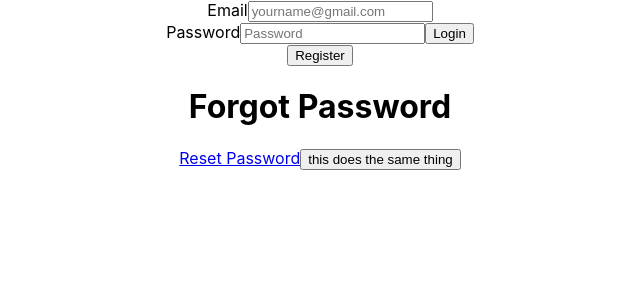
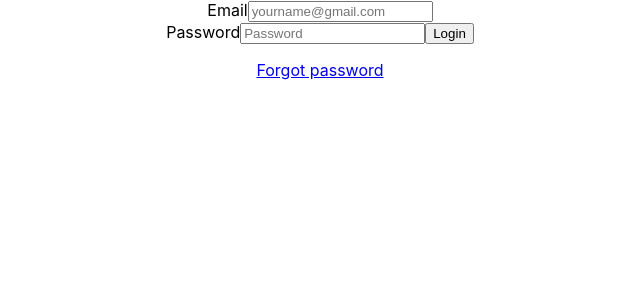
Before and after one commit to Malone99/react_fundamentals, a React (Create React App) app: page /login in a window 1280 px wide. Shown: the top 300 px of the page, without its empty margins (320-960 px from the left). Built offline with nearby package versions, Linux system fonts and the light colour scheme.

Commit message:
router fixed

```diff
--- a/src/App.js
+++ b/src/App.js
@@ -6,6 +6,7 @@ import { Route, Routes } from 'react-router-dom';
 import ResetPassword from './ResetPassword';
 import ForgotPasword from './ForgotPassword';
 import EmailClient from './EmailClient';
+import { Link, useNavigate } from "react-router-dom";
 
 // route === "login" && <Login setRoute={setRoute} />
 // if route === "login" then return <Login />
@@ -34,12 +35,15 @@ function App() {
     <div className="App">
 
         <Routes >
+          <Route path='/' element={<div>
+            <Link to='/login'>Click me Friend</Link>
+          </div>}></Route>
           <Route path='/login'  element={<Login></Login>}></Route>
           <Route path='/register'  element={<Register></Register>}></Route>
           <Route path='/forgot-password' element= {<ForgotPasword></ForgotPasword>}></Route>
           <Route path='/reset-password'  element={<ResetPassword></ResetPassword>}></Route>
         </Routes>
-        <ForgotPasword> </ForgotPasword>
+
 
       {/* {
         routes.map(route => (
--- a/src/ForgotPassword.jsx
+++ b/src/ForgotPassword.jsx
@@ -1,15 +1,17 @@
 import React from "react";
 import { Link, useNavigate } from "react-router-dom";
 
+
+
 const ForgotPasword = () => {
 
-    const navigate = useNavigate();
+   const navigate = useNavigate();
 
     return (
         <div>
             <h1>Forgot Password</h1>
-            <Link to={'/reset-password'}>Reset Password</Link>
-            <button onClick={() => navigate('/reset-password')}>this does the same thing</button>
+            <button onClick={() => navigate('/reset-password')}>Continue</button>
+            <button onClick={() => navigate('/login')}>back</button>
         </div>
     )
 
--- a/src/Login.jsx
+++ b/src/Login.jsx
@@ -1,5 +1,6 @@
 import React, { useState } from "react";
-import { Link } from "react-router-dom";
+import { Link, useNavigate } from "react-router-dom";
+import ForgotPasword from "./ForgotPassword";
 
 export const Login = (props) => {
 
@@ -10,6 +11,8 @@ export const Login = (props) => {
         console.log(JSON.stringify(email, null, 2));
         e.preventDefault();
     }
+    const navigate = useNavigate();
+
 
     return(
         <div>
@@ -28,9 +31,7 @@ export const Login = (props) => {
             <input value={password} onChange={(e)=>{setPassword(e.target.value)}} type="password" id="password" placeholder="Password" name="password"></input>
             <button type="onSubmit">Login</button>
            </form>
-           <Link to='/register'>
-                <button>Register</button>
-           </Link>
+           <Link to={'/forgot-password'}><p>Forgot password</p></Link>
         </div>
     )
 };
```
